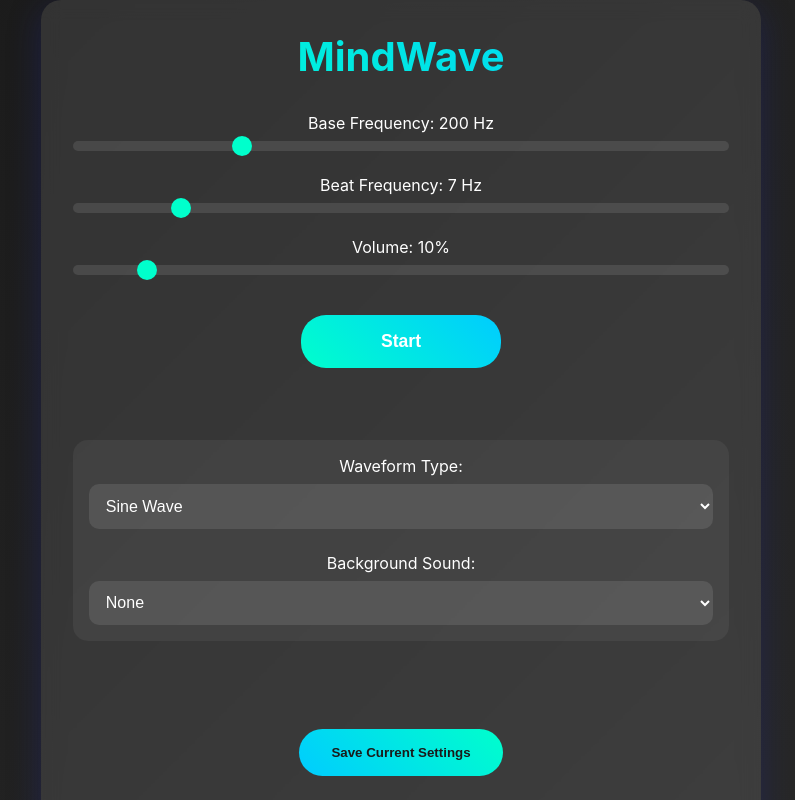
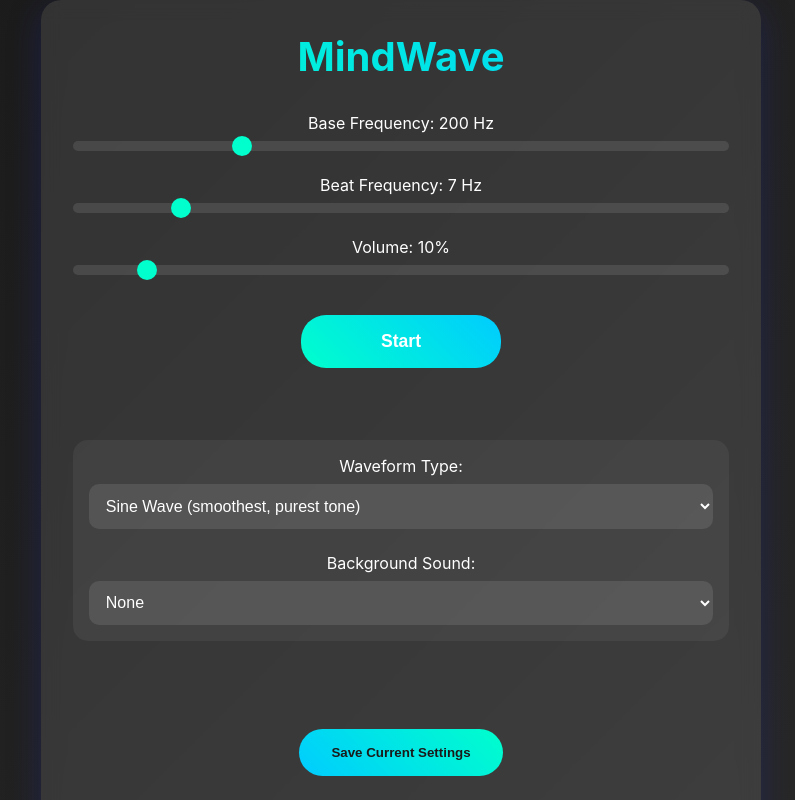
Before and after one commit to adityapatra005/mindwave, a React (Create React App) app in the folder mindwave-react/: page / in a window 1280 px wide. Shown: the top 800 px of the page, without its empty margins (199-994 px from the left). Built offline with nearby package versions, Linux system fonts and the light colour scheme.

Commit message:
waveform working

```diff
--- a/mindwave-react/src/App.js
+++ b/mindwave-react/src/App.js
@@ -142,29 +142,6 @@ function App() {
     }
   };
 
-  const updateWaveform = () => {
-    if (oscillatorLeftRef.current && oscillatorRightRef.current && audioContextRef.current) {
-      const now = audioContextRef.current.currentTime;
-
-      // Create a smooth transition for the waveform change
-      oscillatorLeftRef.current.type = 'sine';
-      oscillatorRightRef.current.type = 'sine';
-
-      // Set a very low frequency temporarily
-      oscillatorLeftRef.current.frequency.setValueAtTime(1, now);
-      oscillatorRightRef.current.frequency.setValueAtTime(1, now);
-
-      // Wait a tiny moment and then set the new waveform and frequencies
-      setTimeout(() => {
-        if (oscillatorLeftRef.current && oscillatorRightRef.current) {
-          oscillatorLeftRef.current.type = waveform;
-          oscillatorRightRef.current.type = waveform;
-          updateFrequencies();
-        }
-      }, 50);
-    }
-  };
-
   const updateVolumeState = (value) => {
     if (gainNodeRef.current) {
       gainNodeRef.current.gain.value = (value / 100) * 0.5;
@@ -244,12 +221,15 @@ function App() {
             <label>Waveform Type:</label>
             <select value={waveform} onChange={(e) => {
               setWaveform(e.target.value);
-              updateWaveform();
+              if (oscillatorLeftRef.current && oscillatorRightRef.current) {
+                oscillatorLeftRef.current.type = e.target.value;
+                oscillatorRightRef.current.type = e.target.value;
+              }
             }}>
-              <option value="sine">Sine Wave</option>
-              <option value="square">Square Wave</option>
-              <option value="triangle">Triangle Wave</option>
-              <option value="sawtooth">Sawtooth Wave</option>
+              <option value="sine">Sine Wave (smoothest, purest tone)</option>
+              <option value="square">Square Wave (harsh, strong)</option>
+              <option value="triangle">Triangle Wave (mellow, warm)</option>
+              <option value="sawtooth">Sawtooth Wave (buzzy)</option>
             </select>
           </div>
 
```
